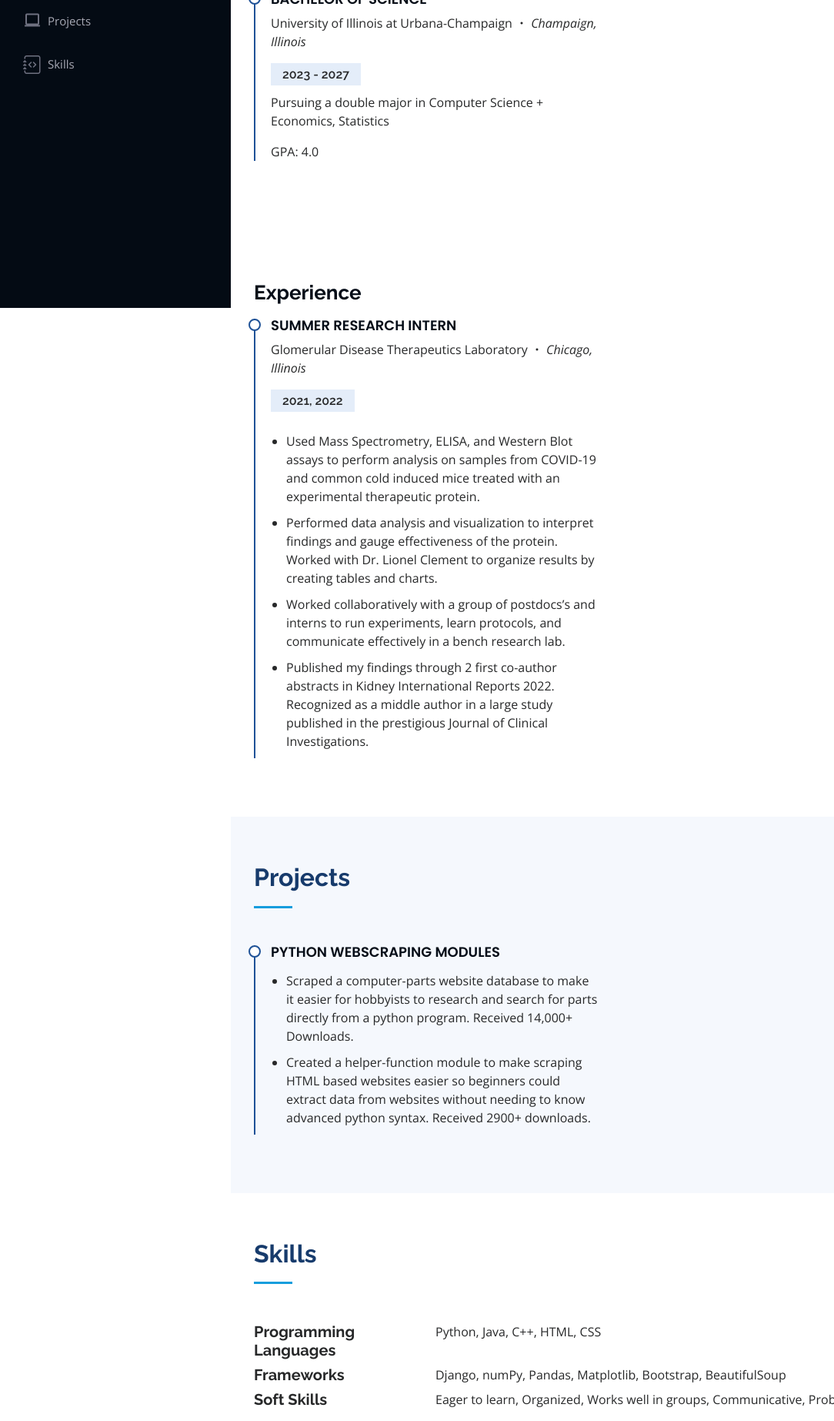
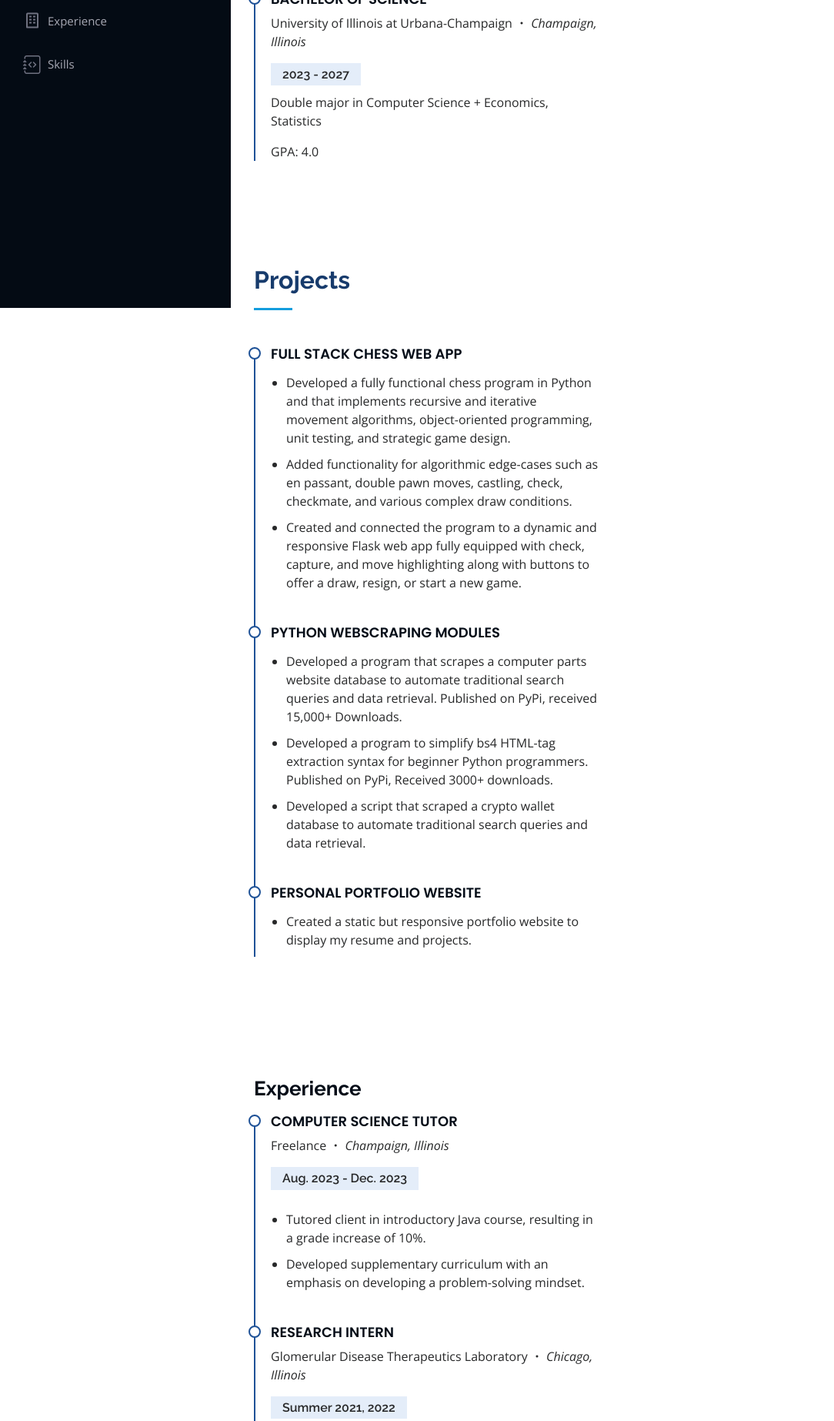
Before and after one commit to Jeet-Chugh/Sunjeet-Chugh.github.io, a plain HTML site: page index.html in a window 1280 px wide. Shown: the part 400-2246 px from the top of the page at 77% size, without its empty margins (0-1084 px from the left). Drawn offline with nearby package versions, Linux system fonts and the light colour scheme.

Commit message:
updated resume

```diff
--- a/index.html
+++ b/index.html
@@ -51,8 +51,8 @@
         <ul>
           <li><a href="#about" class="nav-link scrollto"><i class="bx bx-user"></i> <span>About</span></a></li>
           <li><a href="#education" class="nav-link scrollto"><i class="bx bxs-backpack"></i> <span>Education</span></a></li>
+          <li><a href="#projects" class="nav-link scrollto"><i class="bx bx-laptop"></i> <span>Projects</span></a></li>
           <li><a href="#experience" class="nav-link scrollto"><i class="bx bx-building"></i> <span>Experience</span></a></li>
-          <li><a href="#projects" class="nav-link scrollto"><i class="bx bx-laptop"></i> <span>Projects</span></a></li>
           <li><a href="#skills" class="nav-link scrollto"><i class="bx bi-journal-code"></i> <span>Skills</span></a></li>
         </ul>
       </nav><!-- .nav-menu -->
@@ -83,7 +83,7 @@
               <h4>Bachelor of Science</h4>
               <p>University of Illinois at Urbana-Champaign <i class="bi bi-dot"></i> <em>Champaign, Illinois</em></p>
               <h5>2023 - 2027</h5>
-              <p>Pursuing a double major in Computer Science + Economics, Statistics</p>
+              <p>Double major in Computer Science + Economics, Statistics</p>
               <p>GPA: 4.0</p>
             </div>
           </div>
@@ -91,22 +91,98 @@
       </div>
     </section> <!-- ======= End Education Section ======= -->
 
+    <!-- ======= Projects Section ======= -->
+    <section id="projects" class="resume">
+      <div class="container">
+        <div class="row">
+          <div class="col-lg-6">
+            <div class="section-title">
+              <h2>Projects</h2>
+            </div>
+            <div class="resume-item">
+              <h4>Full Stack Chess Web App</h4>
+              <p>
+                <ul>
+                  <li>Developed a fully functional chess program in Python and that implements recursive and iterative movement algorithms, object-oriented programming, unit testing, and strategic game design.</li>
+                  <li>Added functionality for algorithmic edge-cases such as en passant, double pawn moves, castling, check, checkmate, and various complex draw conditions.</li>
+                  <li>Created and connected the program to a dynamic and responsive Flask web app fully equipped with check, capture, and move highlighting along with buttons to offer a draw, resign, or start a new game.</li>
+                </ul>
+              </p>
+            </div>
+            <div class="resume-item">
+              <h4>Python Webscraping Modules</h4>
+              <p>
+                <ul>
+                  <li>Developed a program that scrapes a computer parts website database to automate traditional search queries and data retrieval. Published on PyPi, received 15,000+ Downloads.</li>
+                  <li>Developed a program to simplify bs4 HTML-tag extraction syntax for beginner Python programmers. Published on PyPi, Received 3000+ downloads.</li>
+                  <li>Developed a script that scraped a crypto wallet database to automate traditional search queries and data retrieval.</li>
+                </ul>
+              </p>
+            </div>
+            <div class="resume-item">
+              <h4>Personal Portfolio Website</h4>
+              <p>
+                <ul>
+                  <li>Created a static but responsive portfolio website to display my resume and projects.</li>
+                </ul>
+              </p>
+            </div>
+          </div>
+        </div>
+
+      </div>
+    </section><!-- End Portfolio Section -->
+
     <!-- ======= Experience Section ======= -->
     <section id="experience" class="resume">
       <div class="container">
         <div class="row">
           <div class="col-lg-6" data-aos="fade-up">
             <h3 class="resume-title">Experience</h1>
+              <div class="resume-item">
+                <h4>Computer Science Tutor</h4>
+                <p>Freelance <i class="bi bi-dot"></i> <em>Champaign, Illinois</em></p>
+                <h5>Aug. 2023 - Dec. 2023</h5>
+                <p>
+                  <ul>
+                    <li>Tutored client in introductory Java course, resulting in a grade increase of 10%.</li>
+                    <li>Developed supplementary curriculum with an emphasis on developing a problem-solving mindset.</li>
+                  </ul>
+                </p>
+              </div>
             <div class="resume-item">
-              <h4>Summer Research Intern</h4>
+              <h4>Research Intern</h4>
               <p>Glomerular Disease Therapeutics Laboratory <i class="bi bi-dot"></i> <em>Chicago, Illinois</em></p>
-              <h5>2021, 2022</h5>
+              <h5>Summer 2021, 2022</h5>
               <p>
                 <ul>
-                  <li>Used Mass Spectrometry, ELISA, and Western Blot assays to perform analysis on samples from COVID-19 and common cold induced mice treated with an experimental therapeutic protein.</li>
-                  <li>Performed data analysis and visualization to interpret findings and gauge effectiveness of the protein. Worked with Dr. Lionel Clement to organize results by creating tables and charts.</li>
-                  <li>Worked collaboratively with a group of postdocs’s and interns to run experiments, learn protocols, and communicate effectively in a bench research lab.</li>
-                  <li>Published my findings through 2 first co-author abstracts in Kidney International Reports 2022. Recognized as a middle author in a large study published in the prestigious Journal of Clinical Investigations.</li>
+                  <li>Used Mass Spectrometry, ELISA, and Western Blot assays to analyze samples from COVID-19 and common cold induced mice treated with an experimental therapeutic protein.</li>
+                  <li>Performed data analysis and visualization to interpret experimental findings.</li>
+                  <li>Worked collaboratively with a group of postdocs’s and interns to set up experiments, learn protocols, and communicate our findings effectively.</li>
+                  <li>Published 2 first co-author abstracts in Kidney International Reports 2022. Recognized as a middle author in a large study published in the prestigious Journal of Clinical Investigations.</li>
+                </ul>
+              </p>
+            </div>
+            <div class="resume-item">
+              <h4>Future Philanthropists Program</h4>
+              <p>Oak Park Community Foundation</p>
+              <h5>Oct. 2022 - May 2023</h5>
+              <p>
+                <ul>
+                  <li>Worked in a team tasked with evaluating grant proposals and distributing $50,000 to local non-profits.</li>
+                  <li>Helped fundraise $97,000 for the program by organizing volunteer days, a silent auction, and a letter-writing campaign.</li>
+                  <li>Was chosen to give a speech at the program’s capstone fundraising event to hundreds of donors.</li>
+                </ul>
+              </p>
+            </div>
+            <div class="resume-item">
+              <h4>Finance & Technology Blog</h4>
+              <p>Medium.com</p>
+              <h5>June 2020 - Aug. 2022</h5>
+              <p>
+                <ul>
+                  <li>Wrote 65 informational articles on topics surrounding financial derivatives, stock trading, coding, and the economy.</li>
+                  <li>Amassed 295,000+ views, 150,000+ reads, and 2 consecutive Medium.com top monthly writers awards.</li>
                 </ul>
               </p>
             </div>
@@ -114,28 +190,6 @@
         </div>
       </div>
     </section> <!-- ======= End Experience Section ======= -->
-
-    <!-- ======= Projects Section ======= -->
-    <section id="projects" class="resume section-bg">
-      <div class="container">
-        <div class="row">
-          <div class="col-lg-6">
-            <div class="section-title">
-              <h2>Projects</h2>
-            </div>
-            <div class="resume-item">
-              <h4>Python Webscraping Modules</h4>
-              <p>
-                <ul>
-                  <li>Scraped a computer-parts website database to make it easier for hobbyists to research and search for parts directly from a python program. Received 14,000+ Downloads.</li>
-                  <li>Created a helper-function module to make scraping HTML based websites easier so beginners could extract data from websites without needing to know advanced python syntax. Received 2900+ downloads.</li>
-                </ul>
-              </p>
-            </div>
-          </div>
-        </div>
-      </div>
-    </section><!-- End Portfolio Section -->
 
     <!-- ======= Skills Section ======= -->
     <section id="skills" class="section last-section">
@@ -148,9 +202,11 @@
         <div class="skills-list">
           <dl class="row">
               <dt class="col-sm-3"> <h5><b>Programming Languages</b></h3> </dt>
-              <dd class="col-sm-9">Python, Java, C++, HTML, CSS</dd>
-              <dt class="col-sm-3"> <h5><b>Frameworks</b></h3> </dt>
-              <dd class="col-sm-9">Django, numPy, Pandas, Matplotlib, Bootstrap, BeautifulSoup</dd>
+              <dd class="col-sm-9">Python, Java, C/C++, HTML/CSS</dd>
+              <dt class="col-sm-3"> <h5><b>Frameworks & Libraries</b></h3> </dt>
+              <dd class="col-sm-9">Pandas, Flask, Django, Matplotlib, numPy, Requests, bs4, Bootstrap</dd>
+              <dt class="col-sm-3"> <h5><b>Courses</b></h3> </dt>
+              <dd class="col-sm-9">Discrete Math, Multivariable Calculus, Statistical Analysis, Intro to Computer Science 1 & 2</dd>
               <dt class="col-sm-3"> <h5><b>Soft Skills</b></h3> </dt>
               <dd class="col-sm-9">Eager to learn, Organized, Works well in groups, Communicative, Problem solver</dd>
           </dl>
```
Also changed, not shown: Readme.txt (deleted).
